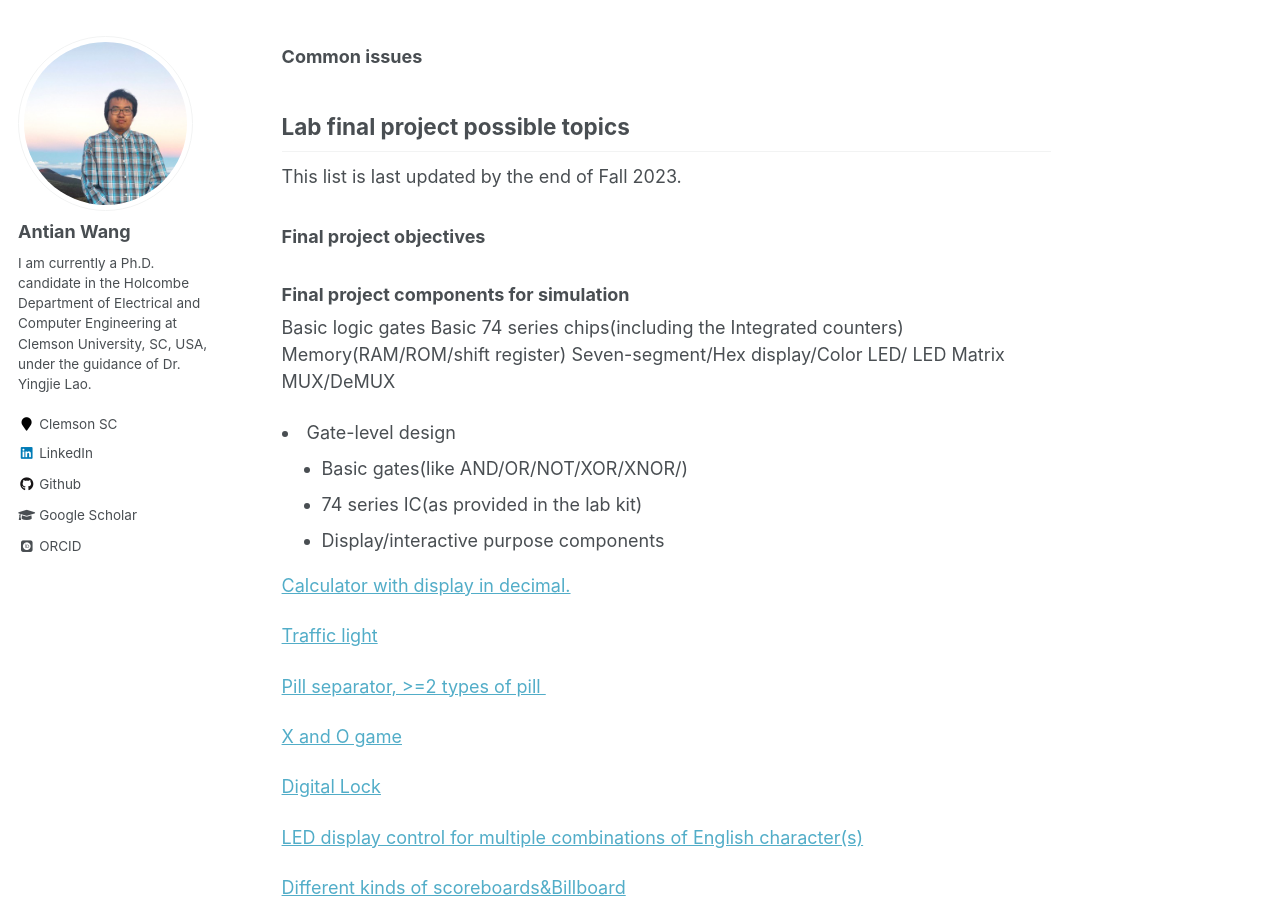
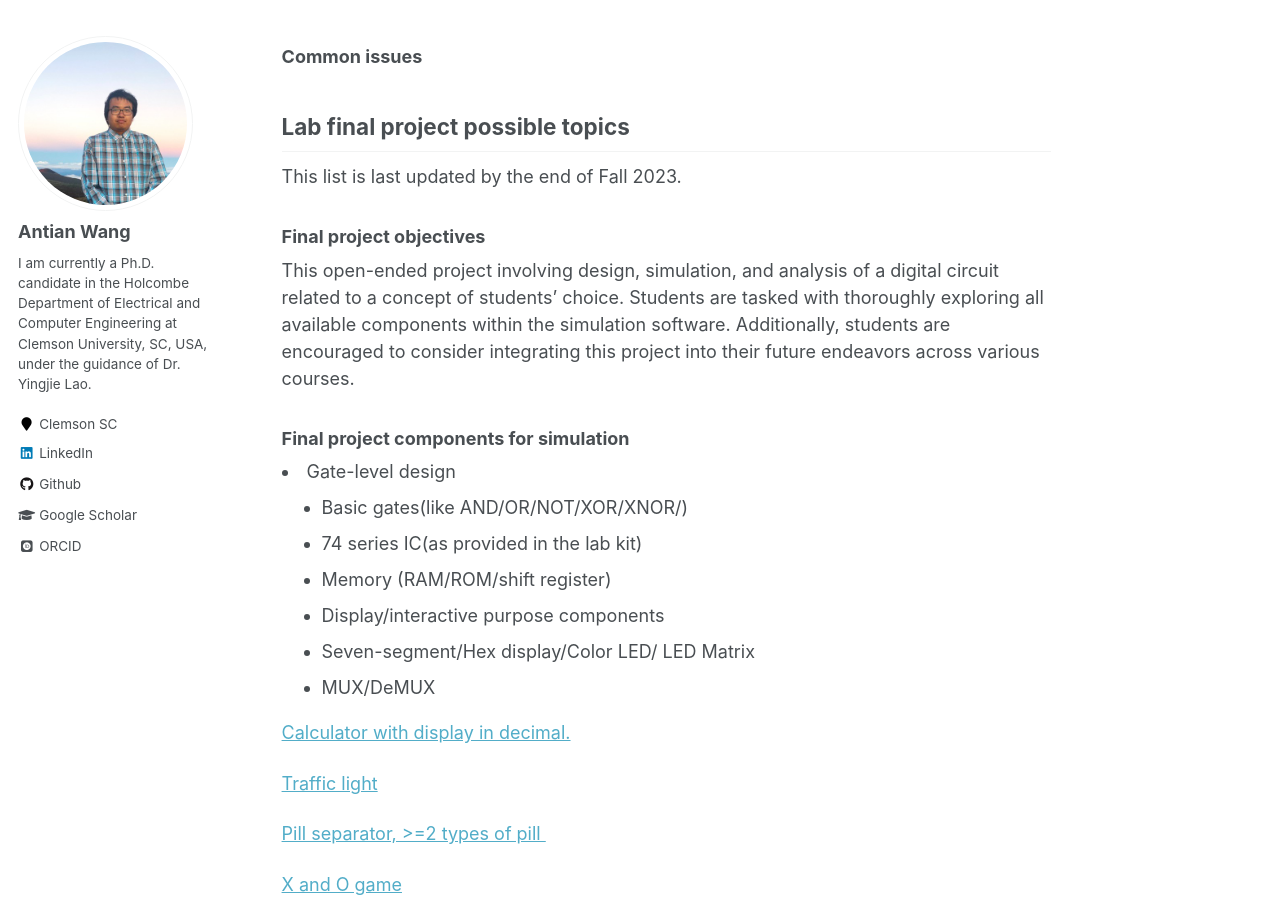
Before and after one commit to wangantian/wangantian.github.io, a Jekyll site: the page built from _teaching/Clemson_ECE2090.md, in a window 1280 px wide and 900 px high, scrolled down 7852 px. Built offline with Jekyll 4.4.1, drawn with Linux system fonts in a browser that asks for light colours; some web fonts are replaced; formulas are drawn with MathJax 3.

Commit message:
ece 209 changes

```diff
--- a/_teaching/Clemson_ECE2090.md
+++ b/_teaching/Clemson_ECE2090.md
@@ -39,13 +39,9 @@ The draft of the basic usage is avalible here <embed src="https://wangantian.git
 <h2 id="project_prompts">Lab final project possible topics</h2>
 This list is last updated by the end of Fall 2023.
 <h3> Final project objectives</h3>
+This open-ended project involving design, simulation, and analysis of a digital circuit related to a concept of students' choice. Students are tasked with thoroughly exploring all available components within the simulation software. Additionally, students are encouraged to consider integrating this project into their future endeavors across various courses.
+
 <h3> Final project components for simulation</h3>
-Basic logic gates
-Basic 74 series chips(including the Integrated counters)
-Memory(RAM/ROM/shift register)
-Seven-segment/Hex display/Color LED/ LED Matrix
-MUX/DeMUX
-
 
 <div markdown="1">
 <aside>
@@ -53,7 +49,10 @@ MUX/DeMUX
 <ul>
 	<li>Basic gates(like AND/OR/NOT/XOR/XNOR/)</li>
 	<li>74 series IC(as provided in the lab kit)</li>
+	<li>Memory (RAM/ROM/shift register)</li>
 	<li>Display/interactive purpose components</li>
+	<li>Seven-segment/Hex display/Color LED/ LED Matrix</li>
+	<li>MUX/DeMUX</li>
 </ul>
 
 <p><a href="#calculator">Calculator with display in decimal.</a></p>
```
Also changed, not shown: 1 other file.
